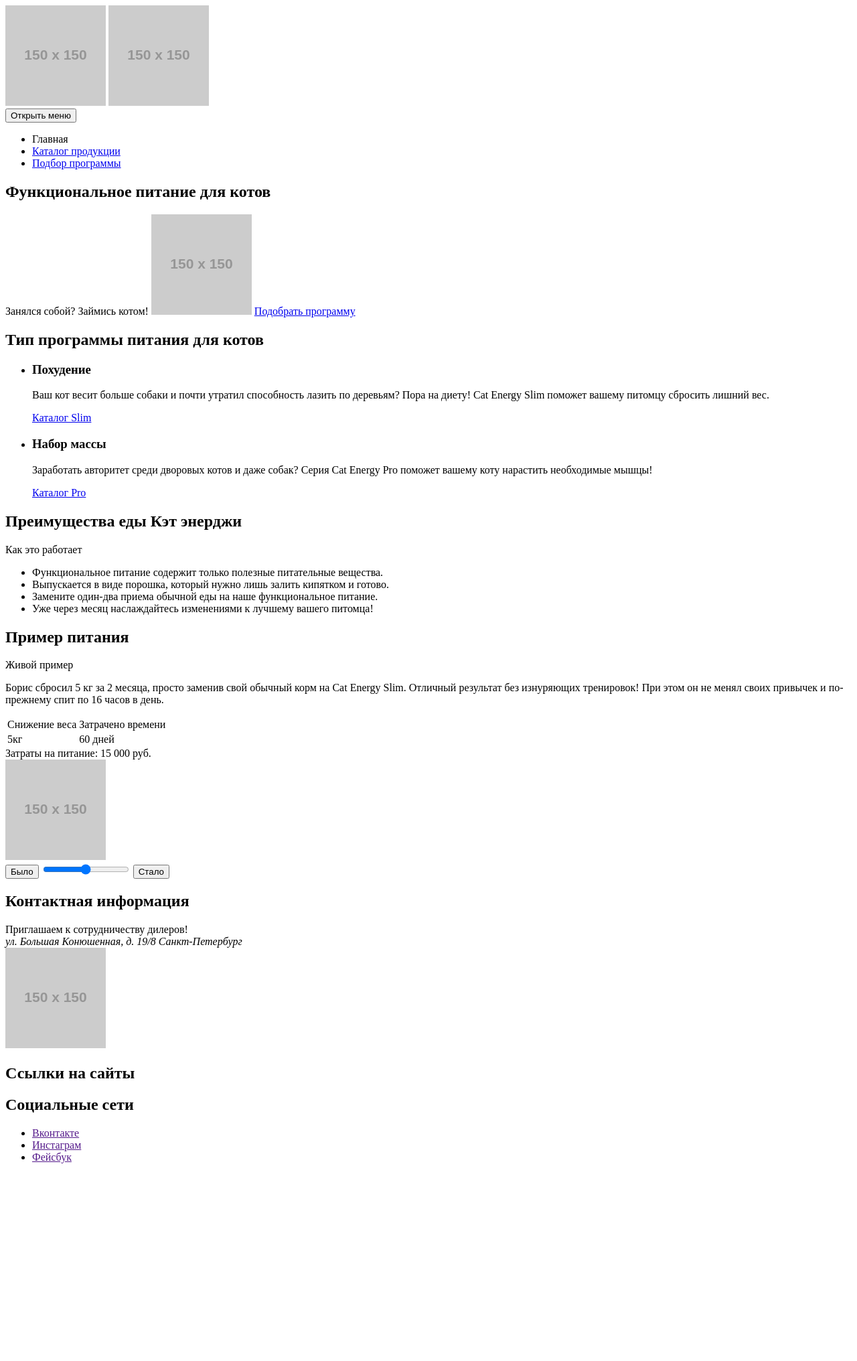
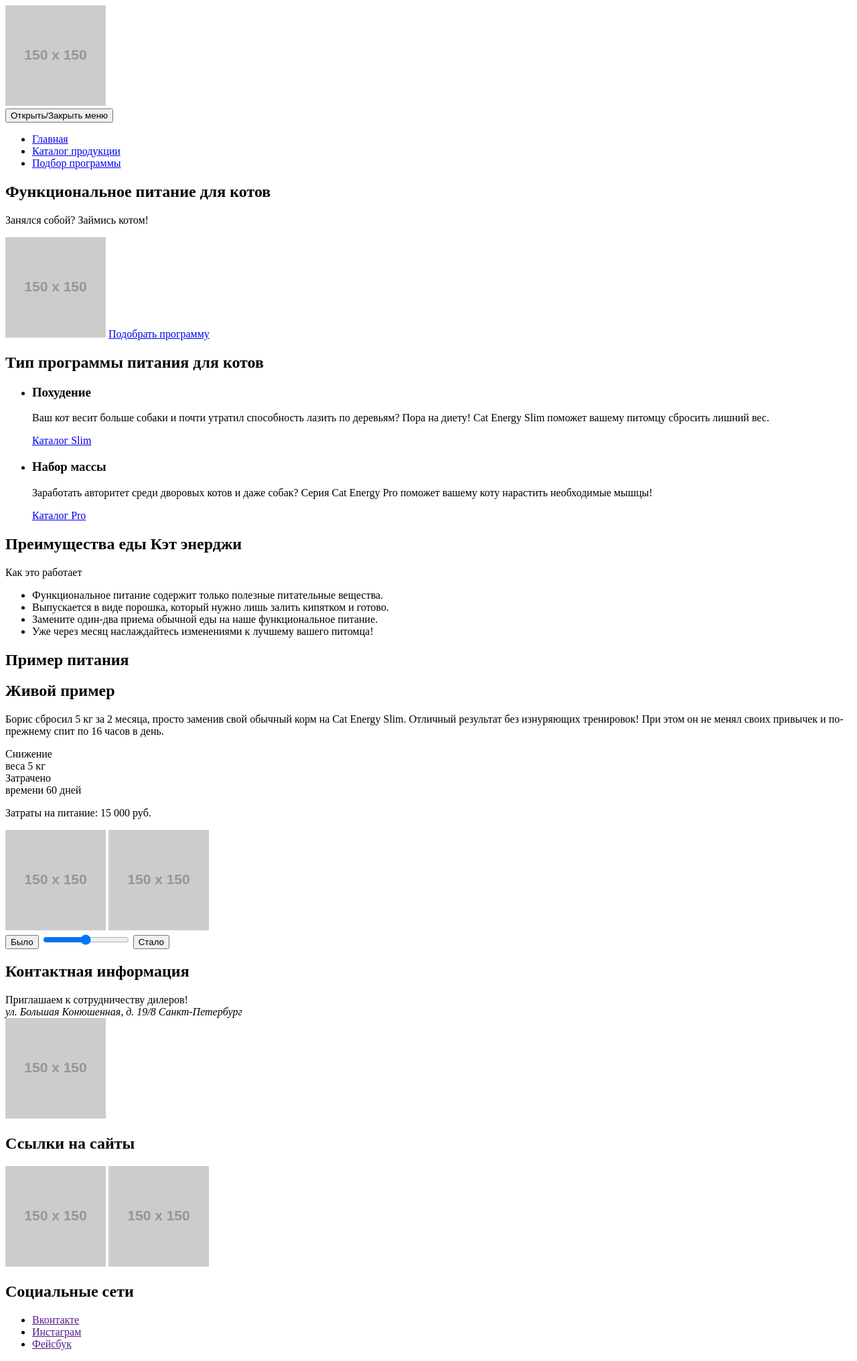
Before and after one commit to kolokesha/139477-cat-energy-21, a website: page source/index.html in a window 1280 px wide. Shown: the whole page at 67% size. Before the commit the page ends 1753 px from the top, so only its background shows below. Drawn offline with Linux system fonts and the light colour scheme; placeholder pictures from the web are drawn by us.

Commit message:
fix some mistakes

```diff
--- a/source/index.html
+++ b/source/index.html
@@ -9,21 +9,18 @@
   <a class="page-header__logo logo-cat">
     <img src="https://via.placeholder.com/150x150" alt="Кэт энерджи">
   </a>
-  <a class="page-header__logo logo-text">
-    <img src="https://via.placeholder.com/150x150" alt="Кэт энерджи">
-  </a>
   <nav class="main-nav">
-    <button class="main-nav__toggle" type="button"><span class="visually-hidden">Открыть меню</span></button>
+    <button class="main-nav__toggle" type="button"><span class="visually-hidden">Открыть/Закрыть меню</span></button>
     <div class="main-nav__wrapper">
       <ul class="main-nav__list">
         <li class="main-nav__item main-nav__item--active">
-          <a>Главная</a>
+          <a href="#" class="main-nav__link">Главная</a>
         </li>
         <li class="main-nav__item">
-          <a href="catalog.html">Каталог продукции</a>
+          <a href="catalog.html" class="main-nav__link">Каталог продукции</a>
         </li>
         <li class="main-nav__item">
-          <a href="form.html">Подбор программы</a>
+          <a href="form.html" class="main-nav__link">Подбор программы</a>
         </li>
       </ul>
     </div>
@@ -31,14 +28,14 @@
 </header>
 <main class="page-main">
   <section class="program">
-      <div class="program-wrapper">
-        <h1 class="program__title">Функциональное питание для котов</h1>
-        <span class="program__slogan">Занялся собой? Займись котом!</span>
+    <div class="program__wrapper">
+      <h1 class="program__title main-title">Функциональное питание для котов</h1>
+      <p class="program__slogan">Занялся собой? Займись котом!</p>
       <img class="program__image" src="https://via.placeholder.com/150x150" alt="Cat energy pro">
-        <a class="program__button button" href="#program-type">Подобрать программу</a>
+      <a class="program__button button" href="form.html">Подобрать программу</a>
     </div>
   </section>
-    <section class="program-type" id="program-type">
+  <section class="program-type">
     <h2 class="visually-hidden">Тип программы питания для котов</h2>
     <div class="program-type__wrapper">
       <ul class="program-type__list">
@@ -64,21 +61,22 @@
   <section class="advantages">
     <h2 class="visually-hidden">Преимущества еды Кэт энерджи</h2>
     <div class="advantages__wrapper">
-        <span class="advantages__title title">Как это работает</span>
+      <p class="advantages__title title">Как это работает</p>
       <ul class="advantages__list">
-          <li class="advantages__item--functional">Функциональное питание
+        <li class="advantages__item advantages__item--functional">Функциональное питание
           содержит только полезные
           питательные вещества.
         </li>
-          <li class="advantages__item--simple">Выпускается в виде порошка,
+        <li class="advantages__item advantages__item--simple">Выпускается в виде порошка,
           который нужно лишь залить
           кипятком и готово.
         </li>
-          <li class="advantages__item--exchange">Замените один-два приема
+        <li class="advantages__item advantages__item--exchange">Замените один-два приема
           обычной еды на наше
           функциональное питание.
         </li>
-          <li class="advantages__item--result">Уже через месяц наслаждайтесь изменениями к лучшему вашего питомца!
+        <li class="advantages__item advantages__item--result">Уже через месяц наслаждайтесь изменениями к лучшему
+          вашего питомца!
         </li>
       </ul>
     </div>
@@ -86,70 +84,75 @@
   <section class="transform">
     <h2 class="visually-hidden">Пример питания</h2>
     <div class="transform__wrapper">
-        <span class="transform__wrapper title">Живой пример</span>
+      <h2 class="transform__title">Живой пример</h2>
       <p class="transform__description">Борис сбросил 5 кг за 2 месяца, просто заменив свой обычный корм на Cat Energy
         Slim. Отличный результат без изнуряющих тренировок! При этом он не менял своих привычек и по-прежнему спит по
         16 часов в день. </p>
-        <table class="transform__table">
-          <thead>
-          <tr class="transform__table--names">
-            <td class="transform__table--name">Снижение веса</td>
-            <td class="transform__table--name">Затрачено времени</td>
-          </tr>
-          </thead>
-          <tbody>
-          <tr class="transform__table--values">
-            <td class="transform__table--value">5кг</td>
-            <td class="transform__table--value">60 дней</td>
-          </tr>
-          </tbody>
-        </table>
-        <span class="transform__result">Затраты на питание: 15 000 руб.</span>
-        <div class="transform__slider">
-          <img class="transform__cat" src="https://via.placeholder.com/150x150" alt="Кошка">
-          <div class="transform__slider--status-bar">
-            <button class="transform__slider--min-toggle" type="button" aria-label="Было">Было</button>
+      <div class="transform__data">
+        <div class="transform__achievements">
+          <div class="achievement">
+            <span class="achievement__title">Снижение<br> веса</span>
+            <span class="achievement__value">5 кг</span>
+          </div>
+          <div class="achievement">
+            <span class="achievement__title">Затрачено<br> времени</span>
+            <span class="achievement__value">60 дней</span>
+          </div>
+        </div>
+        <p class="transform__result">Затраты на питание: 15 000 руб.</p>
+      </div>
+      <div class="slider">
+        <img class="slider__image slider__image--before" src="https://via.placeholder.com/150x150" alt="Кошка">
+        <img class="slider__image slider__image--after" src="https://via.placeholder.com/150x150" alt="Кошка">
+        <div class="slider__status-bar">
+          <button class="slider__button slider__button--before" type="button">Было</button>
           <input name="status-bar" id="status-bar" type="range">
           <label for="status-bar"></label>
-            <button class="transform__slider--min-toggle" type="button" aria-label="Стало">Стало</button>
+          <button class="slider__button slider__button--after" type="button">Стало</button>
         </div>
       </div>
     </div>
   </section>
 </main>
 <footer class="main-footer">
-    <section class="contacts">
+  <section class="main-footer__contacts contacts">
     <h2 class="visually-hidden">Контактная информация</h2>
-      <div class="main-footer__wrapper">
     <div class="contacts__wrapper">
+      <div class="contacts__wrapper contacts__wrapper--white">
         <span class="contacts__slogan">Приглашаем к сотрудничеству дилеров!</span>
         <address class="contacts__address">ул. Большая
           Конюшенная, д. 19/8
           Санкт-Петербург
         </address>
       </div>
-        <img src="https://via.placeholder.com/150x150" alt="Карта проезда">
+      <img src="https://via.placeholder.com/150x150" alt="ул. Большая
+            Конюшенная, д. 19/8
+            Санкт-Петербург">
     </div>
   </section>
-    <section class="footer__copyright">
+  <section class="main-footer__copyright copyright">
     <h2 class="visually-hidden">Ссылки на сайты</h2>
-      <a class="footer__copyright--logo logo-text"></a>
-      <a class="footer__copyright--html" href="https://htmlacademy.ru/intensive/adaptive"></a>
+    <a class="copyright__link copyright__link--logo-cat">
+      <img src="https://via.placeholder.com/150x150" alt="Cat energy">
+    </a>
+    <a class="copyright__link copyright__link--logo-html" href="https://htmlacademy.ru/intensive/adaptive">
+      <img src="https://via.placeholder.com/150x150" alt="Html academy">
+    </a>
   </section>
-    <section class="social-media">
+  <div class="main-footer__social social">
     <h2 class="visually-hidden">Социальные сети</h2>
-      <ul class="page-footer__socials">
-        <li class="page-footer__item">
-          <a href="" class="page-footer__link">Вконтакте</a>
+    <ul class="social__list">
+      <li class="social__item">
+        <a href="" class="social__link social__link--vk">Вконтакте</a>
       </li>
-        <li class="page-footer__item">
-          <a href="" class="page-footer__link">Инстаграм</a>
+      <li class="social__item">
+        <a href="" class="social__link social__link--inst">Инстаграм</a>
       </li>
-        <li class="page-footer__item">
-          <a href="" class="page-footer__link">Фейсбук</a>
+      <li class="social__item">
+        <a href="" class="social__link social__link--fb">Фейсбук</a>
       </li>
     </ul>
-    </section>
+  </div>
 </footer>
 </body>
 </html>
```
Lines whose indentation alone changed are shown as unchanged.
